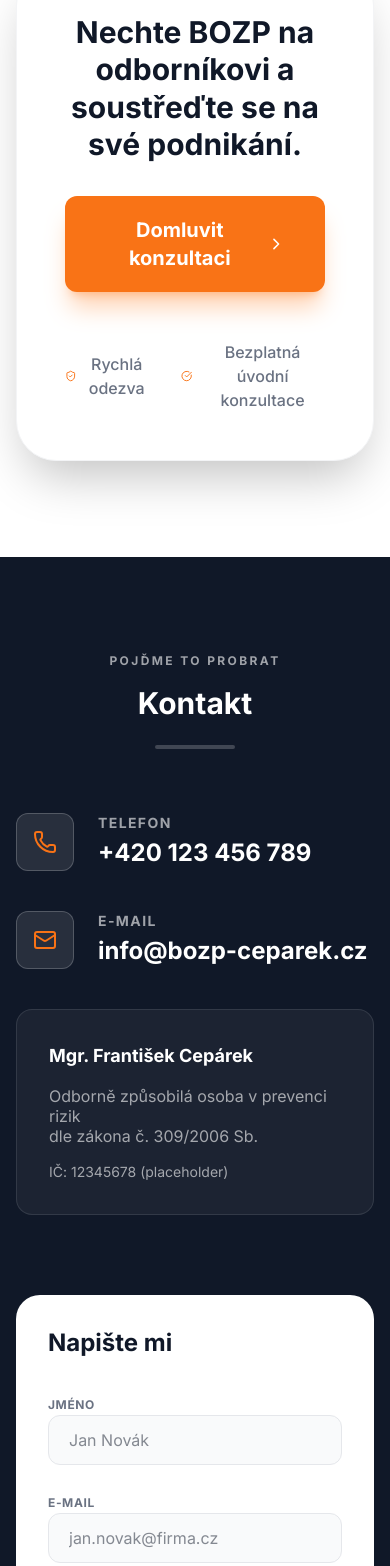
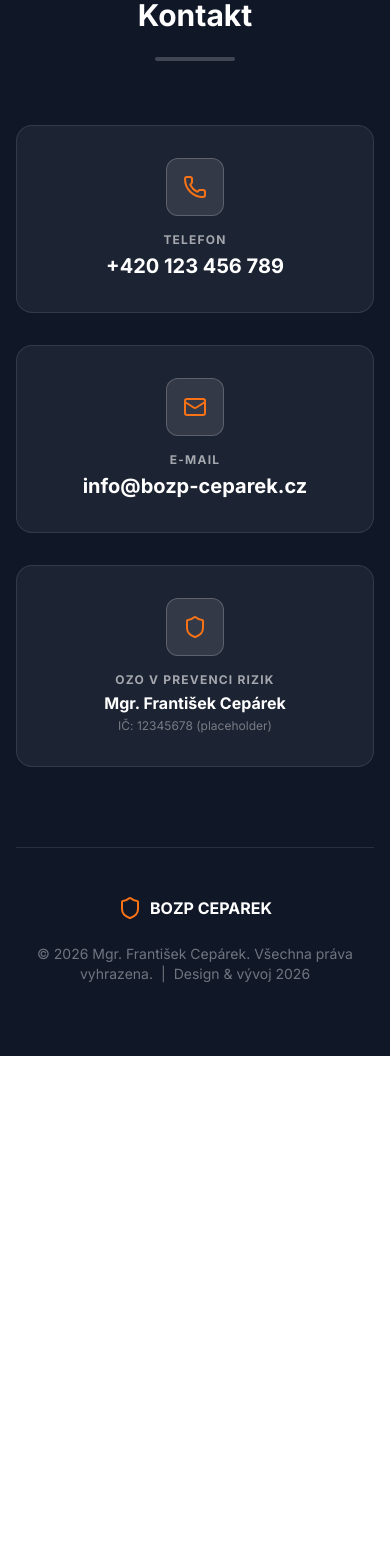
Before and after one commit to M1G3L/mokry-bozp-consulting, a React (Vite) app: page / in a window 390 px wide. Shown: the part 7340-8906 px from the top of the page. After the commit the page ends 8396 px from the top, so only its background shows below. Built offline with nearby package versions, Linux system fonts and the light colour scheme.

Commit message:
refactor: update assets paths and base config
Adjust image paths to relative format and set Vite base URL to './' to improve asset resolution in deployment environments. Increase navigation font size for better readability.

```diff
--- a/src/App.tsx
+++ b/src/App.tsx
@@ -73,7 +73,7 @@ const Navbar = () => {
             <a
               key={link.name}
               href={link.href}
-              className={`text-sm font-medium transition-colors hover:text-secondary ${
+              className={`text-base font-medium transition-colors hover:text-secondary ${
                 isScrolled ? 'text-gray-600' : 'text-white/90'
               }`}
             >
@@ -82,7 +82,7 @@ const Navbar = () => {
           ))}
           <a
             href="#kontakt"
-            className="bg-secondary text-white px-5 py-2.5 rounded-lg font-semibold text-sm hover:bg-orange-600 transition-colors shadow-lg shadow-orange-500/20"
+            className="bg-secondary text-white px-5 py-2.5 rounded-lg font-semibold text-base hover:bg-orange-600 transition-colors shadow-lg shadow-orange-500/20"
           >
             Konzultace
           </a>
@@ -218,7 +218,7 @@ export default function App() {
         <div className="absolute inset-0 z-0">
           <div className="absolute inset-0 bg-primary/90 mix-blend-multiply z-10" />
           <img
-            src="/images/hero_bg.png"
+            src="./images/hero_bg.png"
             alt="Safety background"
             className="w-full h-full object-cover"
             referrerPolicy="no-referrer"
@@ -291,7 +291,7 @@ export default function App() {
             >
               <div className="relative z-10 rounded-2xl overflow-hidden shadow-2xl border-8 border-white">
                 <img
-                  src="/images/frantisek_ceparek.png"
+                  src="./images/frantisek_ceparek.png"
                   alt="Mgr. František Cepárek"
                   className="w-full h-full object-cover aspect-square"
                   referrerPolicy="no-referrer"
@@ -496,116 +496,66 @@ export default function App() {
         </div>
       </section>
 
-      {/* --- FINAL CTA --- */}
-      <section className="py-24 relative overflow-hidden">
-        <div className="absolute inset-0 bg-primary/5 -z-10" />
-        <div className="max-w-4xl mx-auto px-4 text-center">
-          <motion.div
-             initial={{ opacity: 0, scale: 0.95 }}
-             whileInView={{ opacity: 1, scale: 1 }}
-             viewport={{ once: true }}
-             className="bg-white p-12 md:p-20 rounded-[40px] shadow-2xl border border-gray-100"
-          >
-            <h2 className="text-3xl md:text-5xl font-bold mb-8 text-gray-900 leading-tight">
-              Nechte BOZP na odborníkovi a soustřeďte se na své podnikání.
-            </h2>
-            <div className="flex flex-col sm:flex-row justify-center gap-6">
-              <a
-                href="#kontakt"
-                className="px-10 py-5 bg-secondary text-white rounded-xl font-bold text-xl hover:bg-orange-600 transition-all shadow-xl shadow-orange-500/30 flex items-center justify-center gap-3 group"
-              >
-                Domluvit konzultaci
-                <ChevronRight className="w-6 h-6 group-hover:translate-x-1 transition-transform" />
-              </a>
-            </div>
-            <div className="mt-12 flex items-center justify-center gap-8 text-gray-500 font-medium">
-               <div className="flex items-center gap-2">
-                 <ShieldCheck className="w-5 h-5 text-secondary" />
-                 <span>Rychlá odezva</span>
-               </div>
-               <div className="flex items-center gap-2">
-                 <CheckCircle className="w-5 h-5 text-secondary" />
-                 <span>Bezplatná úvodní konzultace</span>
-               </div>
-            </div>
-          </motion.div>
-        </div>
-      </section>
-
       {/* --- CONTACT & FOOTER --- */}
       <footer id="kontakt" className="bg-gray-900 text-white pt-24 pb-12">
         <div className="max-w-7xl mx-auto px-4 sm:px-6 lg:px-8">
-          <div className="grid grid-cols-1 lg:grid-cols-2 gap-20 mb-20">
-            <div>
           <SectionHeading subtitle="Pojďme to probrat" light>Kontakt</SectionHeading>
 
-              <div className="space-y-10 mt-12">
-                <div className="flex items-start gap-6">
-                  <div className="bg-white/10 p-4 rounded-xl border border-white/20">
-                    <Phone className="w-6 h-6 text-secondary" />
+          <div className="grid grid-cols-1 md:grid-cols-3 gap-8 mb-20 max-w-5xl mx-auto">
+            {/* Telefon */}
+            <motion.div
+              initial={{ opacity: 0, y: 20 }}
+              whileInView={{ opacity: 1, y: 0 }}
+              viewport={{ once: true }}
+              className="bg-white/5 p-8 rounded-2xl border border-white/10 flex flex-col items-center text-center space-y-4 hover:border-secondary/50 transition-colors"
+            >
+              <div className="bg-white/10 p-4 rounded-xl border border-white/20 text-secondary">
+                <Phone className="w-6 h-6" />
               </div>
               <div>
-                    <h5 className="text-white/60 text-sm font-bold uppercase tracking-widest mb-1">Telefon</h5>
-                    <p className="text-2xl font-bold">+420 123 456 789</p>
+                <h5 className="text-white/60 text-xs font-bold uppercase tracking-widest mb-1">Telefon</h5>
+                <a href="tel:+420123456789" className="text-xl font-bold hover:text-secondary transition-colors block">
+                  +420 123 456 789
+                </a>
               </div>
-                </div>
+            </motion.div>
 
-                <div className="flex items-start gap-6">
-                  <div className="bg-white/10 p-4 rounded-xl border border-white/20">
-                    <Mail className="w-6 h-6 text-secondary" />
+            {/* E-mail */}
+            <motion.div
+              initial={{ opacity: 0, y: 20 }}
+              whileInView={{ opacity: 1, y: 0 }}
+              viewport={{ once: true }}
+              transition={{ delay: 0.1 }}
+              className="bg-white/5 p-8 rounded-2xl border border-white/10 flex flex-col items-center text-center space-y-4 hover:border-secondary/50 transition-colors"
+            >
+              <div className="bg-white/10 p-4 rounded-xl border border-white/20 text-secondary">
+                <Mail className="w-6 h-6" />
               </div>
               <div>
-                    <h5 className="text-white/60 text-sm font-bold uppercase tracking-widest mb-1">E-mail</h5>
-                    <p className="text-2xl font-bold">info@bozp-ceparek.cz</p>
+                <h5 className="text-white/60 text-xs font-bold uppercase tracking-widest mb-1">E-mail</h5>
+                <a href="mailto:info@bozp-ceparek.cz" className="text-xl font-bold hover:text-secondary transition-colors block">
+                  info@bozp-ceparek.cz
+                </a>
               </div>
+            </motion.div>
+
+            {/* Osobní údaje */}
+            <motion.div
+              initial={{ opacity: 0, y: 20 }}
+              whileInView={{ opacity: 1, y: 0 }}
+              viewport={{ once: true }}
+              transition={{ delay: 0.2 }}
+              className="bg-white/5 p-8 rounded-2xl border border-white/10 flex flex-col items-center text-center space-y-4 hover:border-secondary/50 transition-colors md:col-span-1"
+            >
+              <div className="bg-white/10 p-4 rounded-xl border border-white/20 text-secondary">
+                <Shield className="w-6 h-6" />
               </div>
-
-                <div className="bg-white/5 p-8 rounded-2xl border border-white/10 space-y-4">
-                  <h5 className="text-lg font-bold mb-4">Mgr. František Cepárek</h5>
-                  <p className="text-white/60 leading-tight">
-                    Odborně způsobilá osoba v prevenci rizik <br />
-                    dle zákona č. 309/2006 Sb.
-                  </p>
-                  <p className="text-white/60 text-sm">IČ: 12345678 (placeholder)</p>
+              <div>
+                <h5 className="text-white/60 text-xs font-bold uppercase tracking-widest mb-1">OZO v prevenci rizik</h5>
+                <p className="font-bold text-base leading-snug">Mgr. František Cepárek</p>
+                <p className="text-white/40 text-xs mt-1">IČ: 12345678 (placeholder)</p>
               </div>
-              </div>
-            </div>
-
-            <div className="bg-white rounded-3xl p-8 md:p-12 text-gray-900">
-               <h3 className="text-2xl font-bold mb-8">Napište mi</h3>
-               <form className="space-y-6">
-                 <div className="grid grid-cols-1 md:grid-cols-2 gap-6">
-                    <div className="space-y-2">
-                       <label className="text-xs font-bold uppercase tracking-wider text-gray-500">Jméno</label>
-                       <input
-                         type="text"
-                         placeholder="Jan Novák"
-                         className="w-full bg-gray-50 border border-gray-200 rounded-xl px-5 py-3 focus:outline-none focus:ring-2 focus:ring-primary/20 focus:border-primary transition-all"
-                       />
-                    </div>
-                    <div className="space-y-2">
-                       <label className="text-xs font-bold uppercase tracking-wider text-gray-500">E-mail</label>
-                       <input
-                         type="email"
-                         placeholder="jan.novak@firma.cz"
-                         className="w-full bg-gray-50 border border-gray-200 rounded-xl px-5 py-3 focus:outline-none focus:ring-2 focus:ring-primary/20 focus:border-primary transition-all"
-                       />
-                    </div>
-                 </div>
-                 <div className="space-y-2">
-                    <label className="text-xs font-bold uppercase tracking-wider text-gray-500">Zpráva</label>
-                    <textarea
-                      rows={4}
-                      placeholder="Jak vám mohu pomoci?"
-                      className="w-full bg-gray-50 border border-gray-200 rounded-xl px-5 py-3 focus:outline-none focus:ring-2 focus:ring-primary/20 focus:border-primary transition-all resize-none"
-                    />
-                 </div>
-                 <button className="w-full py-4 bg-primary text-white font-bold rounded-xl hover:bg-primary/90 transition-all shadow-xl shadow-primary/20 flex items-center justify-center gap-3">
-                   Odeslat poptávku
-                   <ArrowRight className="w-5 h-5" />
-                 </button>
-               </form>
-            </div>
+            </motion.div>
           </div>
 
           <div className="pt-12 border-t border-white/10 flex flex-col md:flex-row justify-between items-center gap-6">
--- a/vite.config.ts
+++ b/vite.config.ts
@@ -6,6 +6,7 @@ import {defineConfig, loadEnv} from 'vite';
 export default defineConfig(({mode}) => {
   const env = loadEnv(mode, '.', '');
   return {
+    base: './',
     plugins: [react(), tailwindcss()],
     define: {
       'process.env.GEMINI_API_KEY': JSON.stringify(env.GEMINI_API_KEY),
```
Lines whose indentation alone changed are shown as unchanged.
